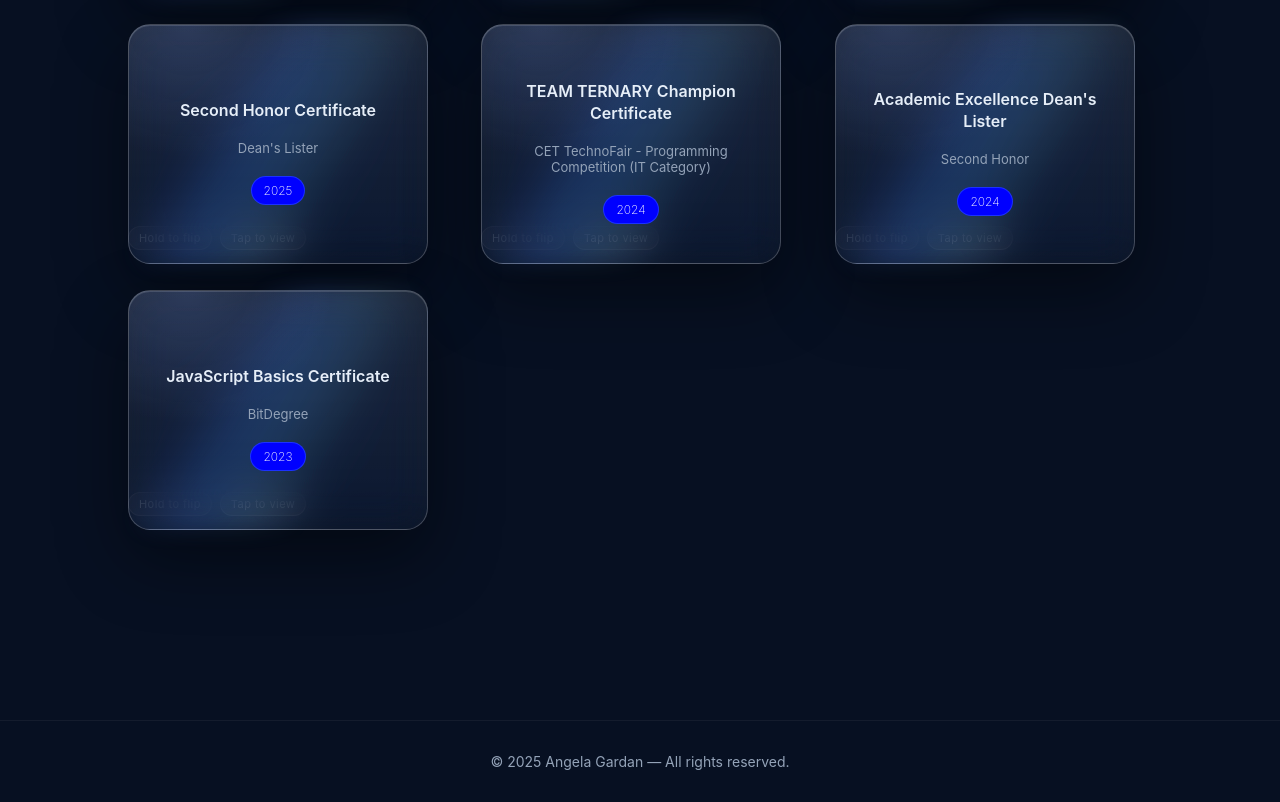
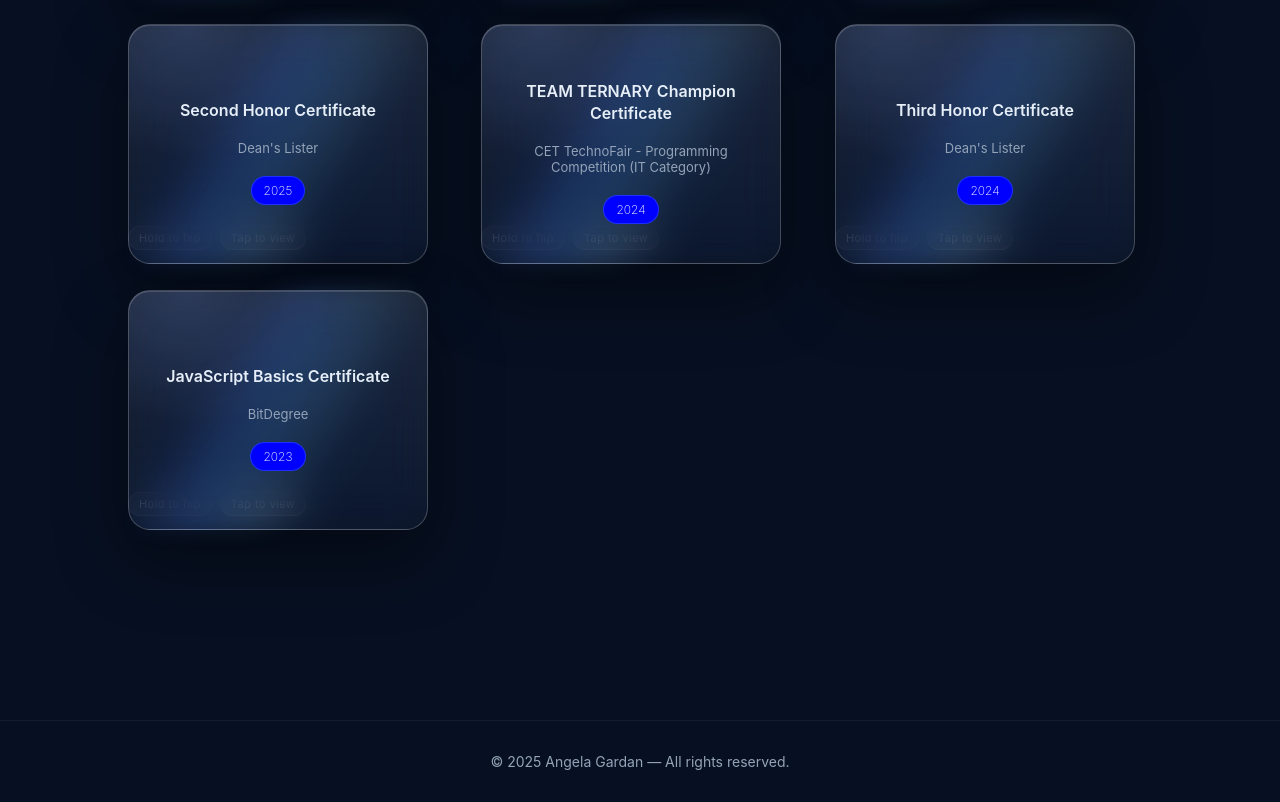
Before and after one commit to gela08/jelly-portfolio, a React (Vite) app: page / in a window 1280 px wide. Shown: the part 6632-7434 px from the top of the page. Built offline with nearby package versions, Linux system fonts and the light colour scheme.

Commit message:
Done cetification page

```diff
--- a/src/pages/Certification.tsx
+++ b/src/pages/Certification.tsx
@@ -75,8 +75,8 @@ const certificationData: Cert[] = [
       "Certificate of Recognition from CET TechnoFair. First time joining a contest and we won the title as champions!! It was a really cool experience—I didn’t know what the problems would be, but I’m thankful for my OG team!! LEZZGOOO!! They were the brains of the team who dealt with the logic of the competition. My role was to understand, take notes, and support them while they figured out how to solve the problems. I wasn’t able to contribute much, but they still hyped me up and included me until we got our awards. Thank you, TEAM TERNARY!",
   },
   {
-    title: "Academic Excellence Dean's Lister",
-    issuer: "Second Honor",
+    title: "Third Honor Certificate",
+    issuer: "Dean's Lister",
     year: "2024",
     image: "/certificates/dl2024.png",
     description:
```
